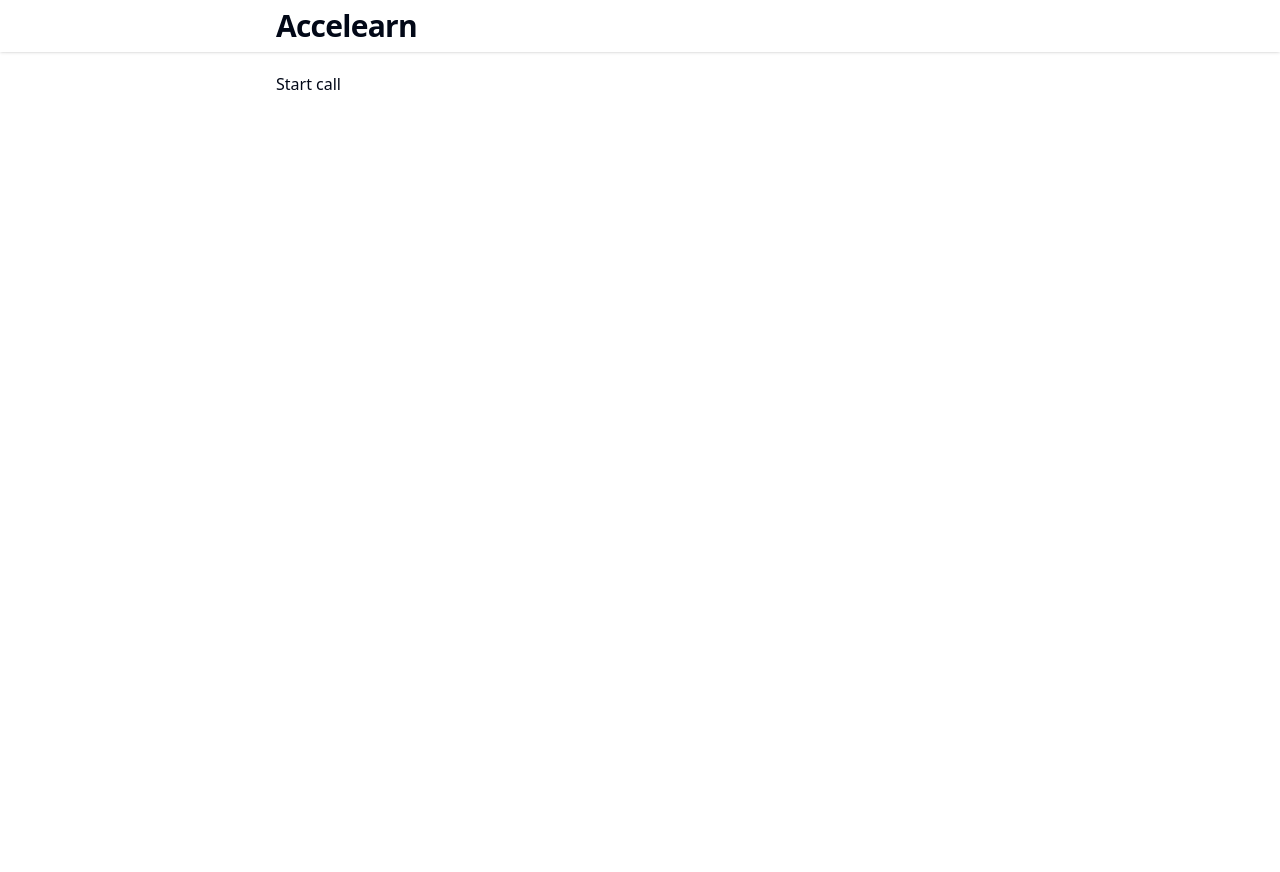
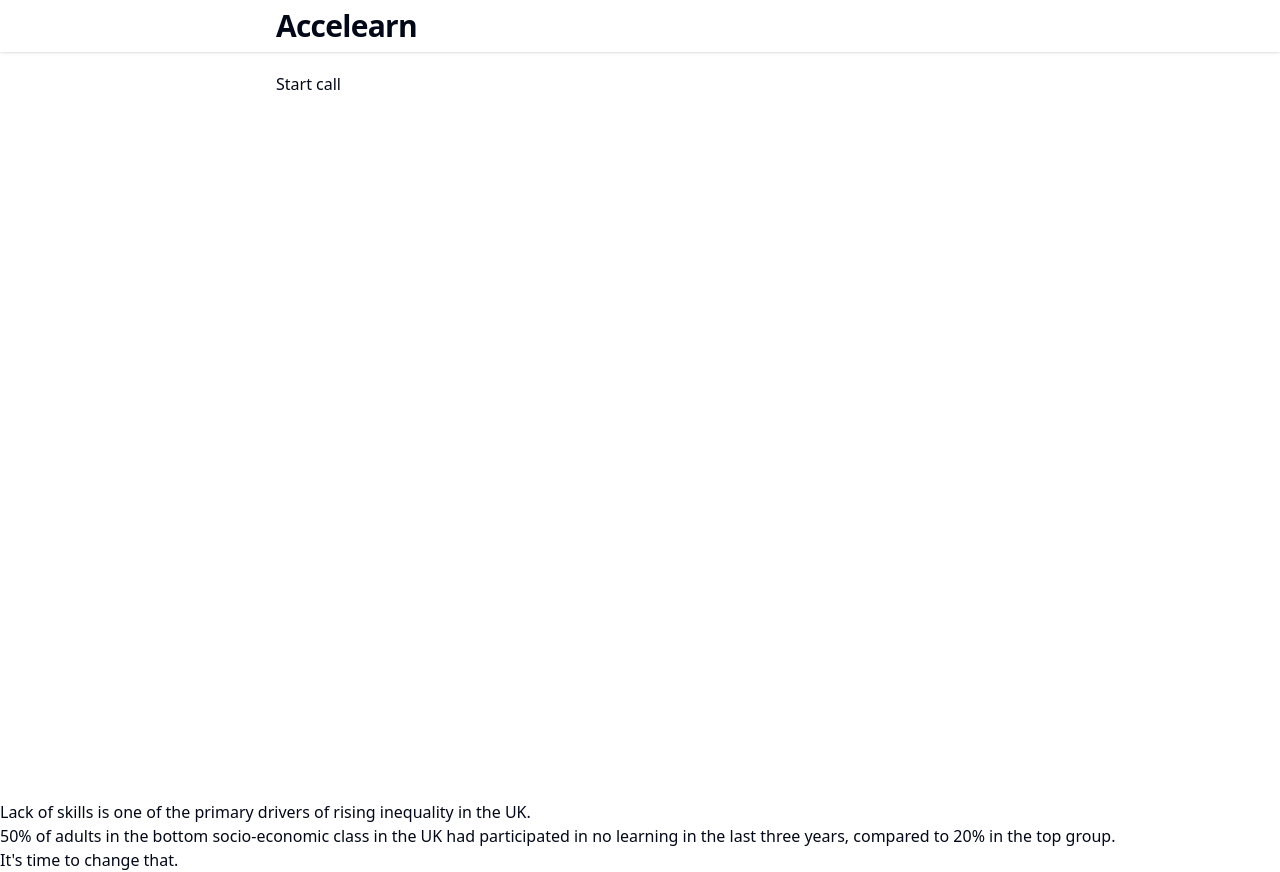
Before and after one commit to JitPackJoyride/accelearn, a SvelteKit app: page /api/check-in in a window 1280 px wide. Before the commit the page ends 800 px from the top, so only its background shows below. Built offline with nearby package versions, Linux system fonts and the light colour scheme.

Commit message:
first draft at footer

```diff
--- a/src/routes/+layout.svelte
+++ b/src/routes/+layout.svelte
@@ -14,3 +14,21 @@
 		<slot />
 	</div>
 </div>
+<footer class="">
+	<p>
+		Lack of skills is one of the <a
+			href="https://assets.publishing.service.gov.uk/government/uploads/system/uploads/attachment_data/file/622214/Time_for_Change_report_-_An_assessement_of_government_policies_on_social_mobility_1997-2017.pdf">
+			primary drivers
+		</a>
+		of rising inequality in the UK.
+	</p>
+	<p>
+		<a
+			href="https://assets.publishing.service.gov.uk/media/5c4f25a3e5274a493c308f9e/Adult_skills_report_2019.pdf">
+			50% of adults
+		</a>
+		 in the bottom socio-economic class in the UK had participated in no learning in the last three years,
+		compared to 20% in the top group.
+	</p>
+	<p>It's time to change that.</p>
+</footer>
```
